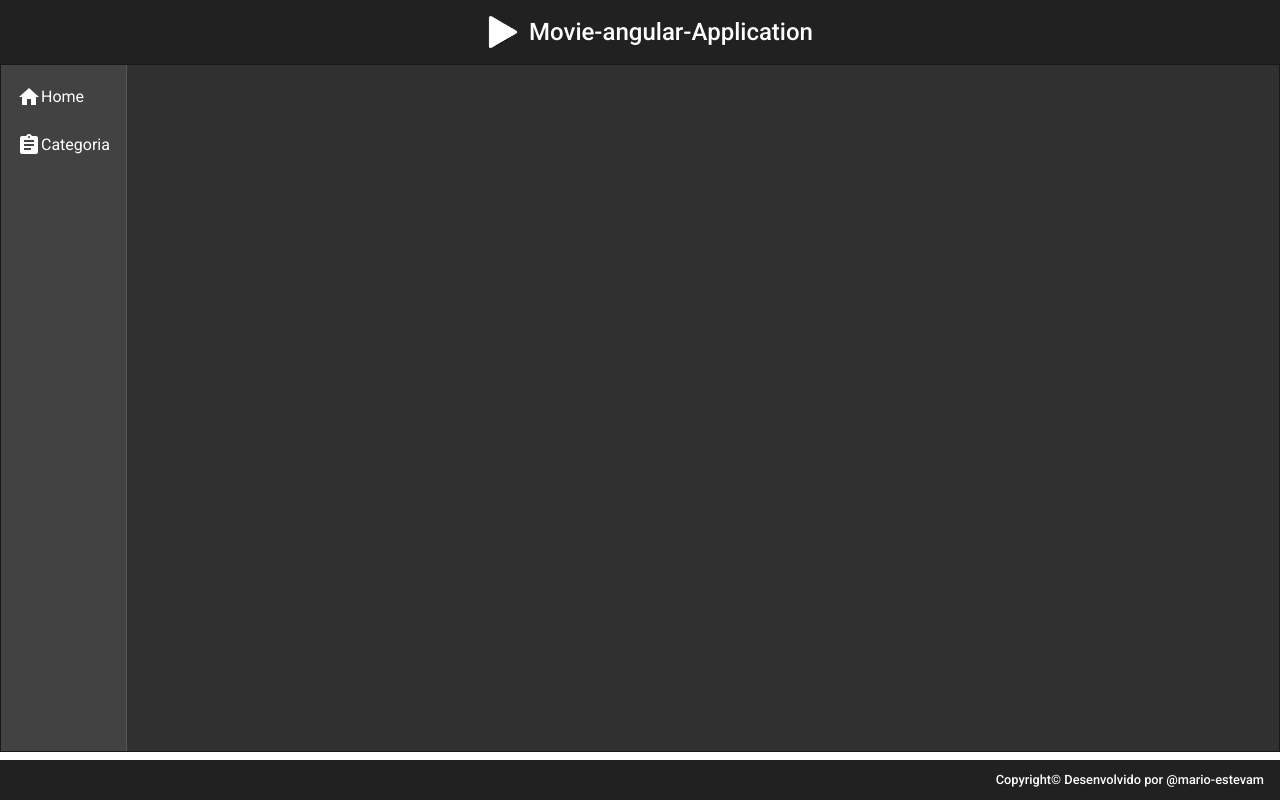
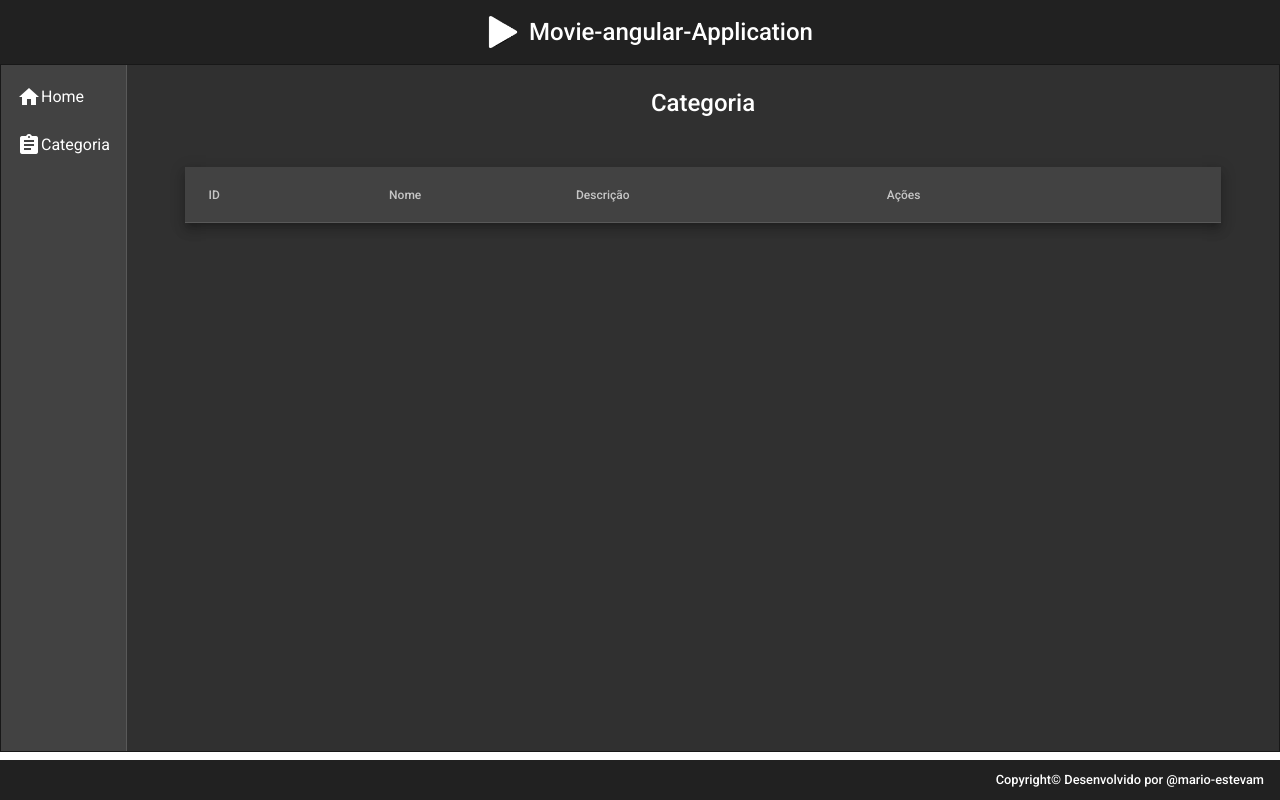
Before and after one commit to mario-estevam/angular-Movies, an Angular app: page /categorias in a window 1280 px wide. Before the commit this address led to /. Built offline with nearby package versions, Linux system fonts and the light colour scheme.

Commit message:
aditional table

```diff
--- a/src/app/app-routing.module.ts
+++ b/src/app/app-routing.module.ts
@@ -1,3 +1,4 @@
+import { CategoriaReadComponent } from './components/views/categoria/categoria-read/categoria-read.component';
 import { HomeComponent } from './components/template/home/home.component';
 import { NgModule } from '@angular/core';
 import { Routes, RouterModule } from '@angular/router';
@@ -5,7 +6,10 @@
 const routes: Routes = [
 
   {path:'',
-  component:HomeComponent}
+  component:HomeComponent},
+  {path:'categorias',
+  component:CategoriaReadComponent}
+
 
 ];
 
--- a/src/app/components/template/nav/nav.component.html
+++ b/src/app/components/template/nav/nav.component.html
@@ -5,7 +5,7 @@
           <mat-icon class="material icons">home</mat-icon>
            Home
         </a>
-        <a mat-list-item class="icone">
+        <a routerLink="/categorias" mat-list-item class="icone">
           <mat-icon class="material icons">assignment</mat-icon>
            Categoria
         </a>
--- /dev/null
+++ b/src/app/components/views/categoria/categoria-read/categoria-read.component.css
@@ -0,0 +1,19 @@
+.content{
+  width: 90%;
+  margin: 1.4rem auto auto auto;
+}
+
+.titulo{
+  text-align: center;
+  margin-bottom: 3rem;
+}
+
+.titulo h1{
+  font-size: rgb(221, 220, 220);
+  font-weight: 500;
+}
+
+.tabela
+{
+  width: 100%;
+}
--- /dev/null
+++ b/src/app/components/views/categoria/categoria-read/categoria-read.component.html
@@ -0,0 +1,39 @@
+<div class="content">
+  <div class="titulo">
+    <h1>Categoria</h1>
+  </div>
+
+  <div class="mat-elevation-z8 content-table">
+    <table class="tabela" mat-table>
+      <!--- Note that these columns can be defined in any order.
+            The actual rendered columns are set as a property on the row definition" -->
+
+      <!-- Position Column -->
+      <ng-container matColumnDef="id">
+        <th mat-header-cell *matHeaderCellDef>ID</th>
+        <td mat-cell *matCellDef="let element">{{ row.id }}</td>
+      </ng-container>
+
+      <!-- Name Column -->
+      <ng-container matColumnDef="nome">
+        <th mat-header-cell *matHeaderCellDef>Nome</th>
+        <td mat-cell *matCellDef="let element">{{ row.nome }}</td>
+      </ng-container>
+
+      <!-- Weight Column -->
+      <ng-container matColumnDef="descricao">
+        <th mat-header-cell *matHeaderCellDef>Descrição</th>
+        <td mat-cell *matCellDef="let element">{{ row.descricao }}</td>
+      </ng-container>
+
+      <!-- Symbol Column -->
+      <ng-container matColumnDef="acoes">
+        <th mat-header-cell *matHeaderCellDef>Ações</th>
+        <td mat-cell *matCellDef="let element">{{ row.acoes }}</td>
+      </ng-container>
+
+      <tr mat-header-row *matHeaderRowDef="displayedColumns"></tr>
+      <tr mat-row *matRowDef="let row; columns: displayedColumns"></tr>
+    </table>
+  </div>
+</div>
--- /dev/null
+++ b/src/app/components/views/categoria/categoria-read/categoria-read.component.ts
@@ -0,0 +1,15 @@
+import { Component, OnInit } from '@angular/core';
+
+@Component({
+  selector: 'app-categoria-read',
+  templateUrl: './categoria-read.component.html',
+  styleUrls: ['./categoria-read.component.css']
+})
+export class CategoriaReadComponent implements OnInit {
+
+  constructor() { }
+
+  ngOnInit(): void {
+  }
+  displayedColumns: string[] = ['id','nome','descricao', 'acoes']
+}
```
Also changed, not shown: src/app/app.module.ts (+6 -2 lines), 1 other file (tests, documents, lock files or other folders).
